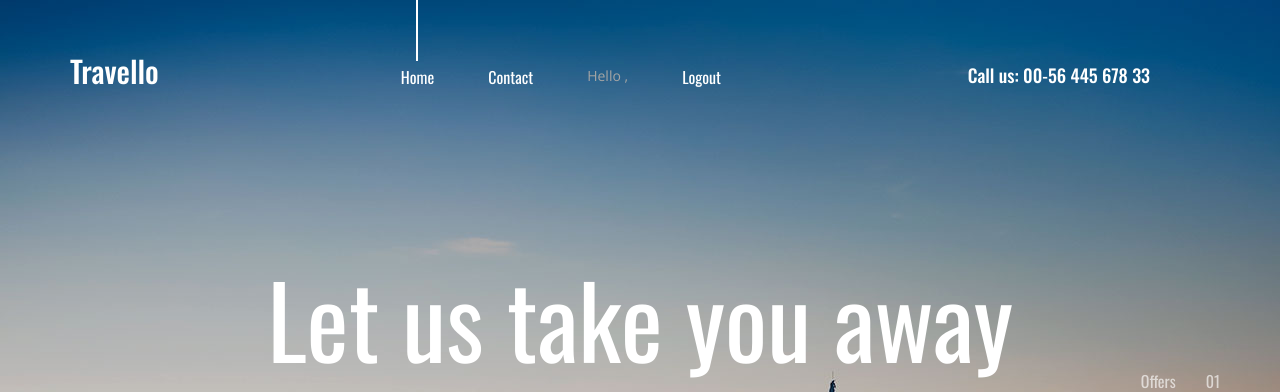
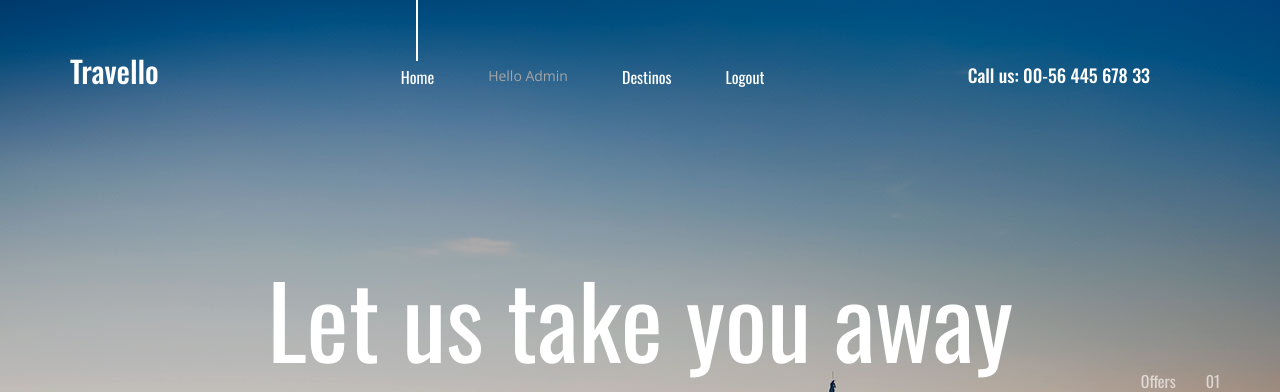
Before and after one commit to avillaq/Sistema-Viajes-Simple, a Django app: page / in a window 1280 px wide. Shown: the top 392 px of the page. Run offline with Django 5.2, Linux system fonts and the light colour scheme; a user stored in the database is signed in; data comes from the database, SQL or seed files in the repository; both versions use the stored data as it was after the commit; some libraries are stand-ins or nearby versions.

Commit message:
Modificamos el template index para permitir que solo los administradores puedas ver la opcion de Destinos en el menu. Esta opcion permitira añadir, eliminar, modificar y crear destinos turisticos

```diff
--- a/templates/index.html
+++ b/templates/index.html
@@ -34,9 +34,13 @@
 								<nav class="main_nav">
 									<ul class="d-flex flex-row align-items-start justify-content-start">
 										<li class="active"><a href="index.html">Home</a></li>
-										<li><a href="contact.html">Contact</a></li>
 										{% if user.is_authenticated %}
-											<li>Hello , {{user.first_name}}</li>
+											{% if user.is_staff %}
+												<li>Hello Admin</li>
+												<li><a href="travello/lista_destinos">Destinos</a></li>
+											{% else  %}
+												<li>Hello , {{user.first_name}}</li>
+											{% endif %}
 											<li><a href="accounts/logout">Logout</a></li>
 										{% else %}
 										<li><a href="accounts/register">Register</a></li>
```
Also changed, not shown: db.sqlite3.
